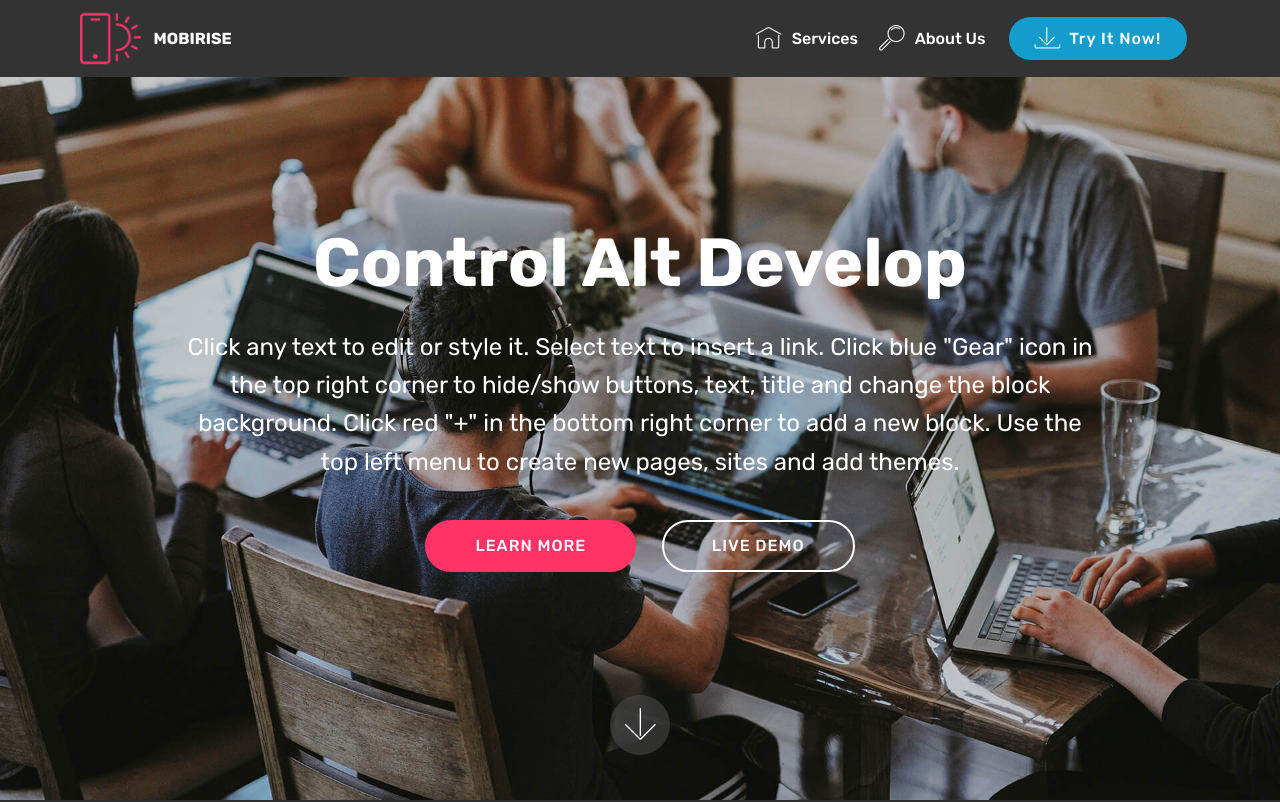
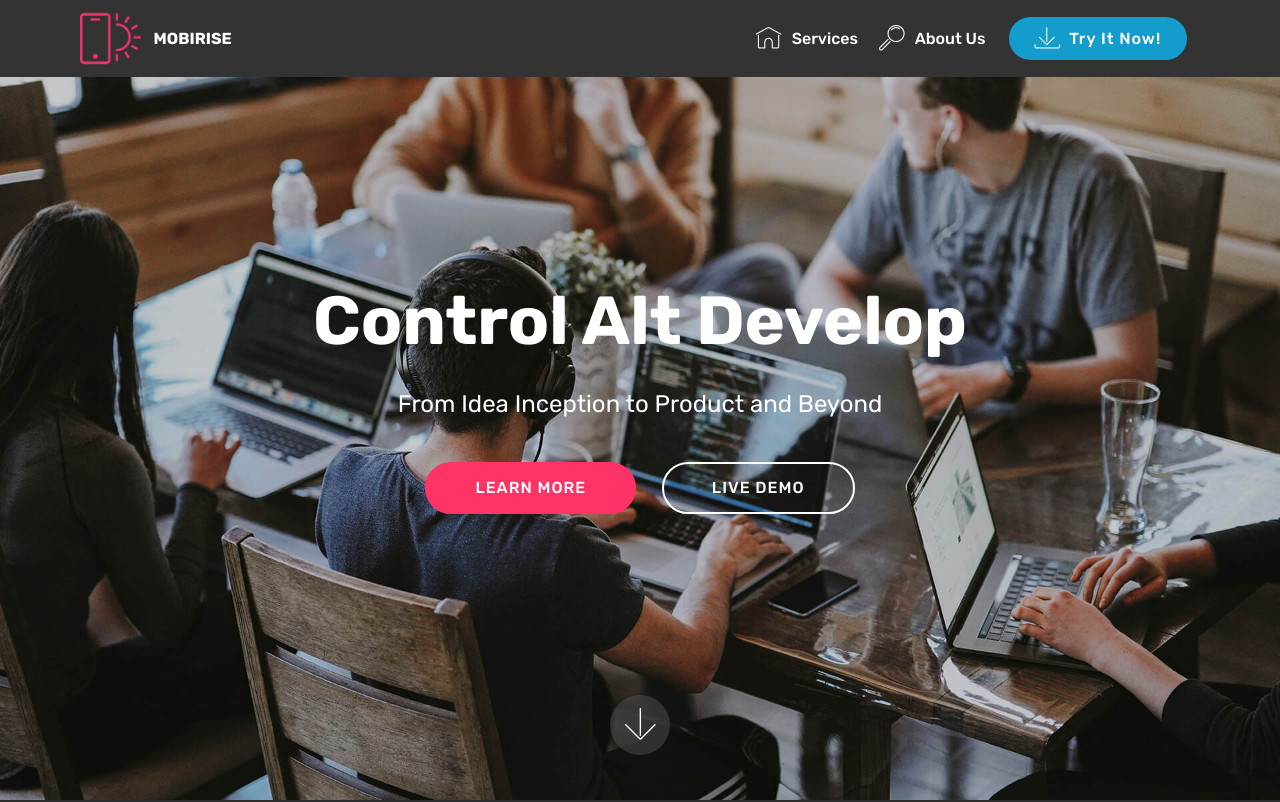
Before and after one commit to controlaltdevelop/controlaltdevelop.github.io, a plain HTML site: page index.html in a window 1280 px wide. Shown: the top 802 px of the page. Drawn offline with Linux system fonts and the light colour scheme; files whose address does not match are found by name.

Commit message:
[Home Page]

```diff
--- a/index.html
+++ b/index.html
@@ -72,7 +72,7 @@
     </nav>
 </section>
 
-<section class="engine"><a href="https://mobirise.info/c">web builder</a></section><section class="cid-qTkA127IK8 mbr-fullscreen mbr-parallax-background" id="header2-1">
+<section class="engine"><a href="https://mobirise.info/n">free simple site templates</a></section><section class="cid-qTkA127IK8 mbr-fullscreen mbr-parallax-background" id="header2-1">
 
 
 
@@ -84,9 +84,7 @@
                 <h1 class="mbr-section-title mbr-bold pb-3 mbr-fonts-style display-1">
                     Control Alt Develop</h1>
 
-                <p class="mbr-text pb-3 mbr-fonts-style display-5">
-                    Click any text to edit or style it. Select text to insert a link. Click blue "Gear" icon in the top right corner to hide/show buttons, text, title and change the block background. Click red "+" in the bottom right corner to add a new block. Use the top left menu to create new pages, sites and add themes.
-                </p>
+                <p class="mbr-text pb-3 mbr-fonts-style display-5">From Idea Inception to Product and Beyond</p>
                 <div class="mbr-section-btn">
                     <a class="btn btn-md btn-secondary display-4" href="https://mobirise.com">LEARN MORE</a>
                     <a class="btn btn-md btn-white-outline display-4" href="https://mobirise.com">LIVE DEMO</a>
```
